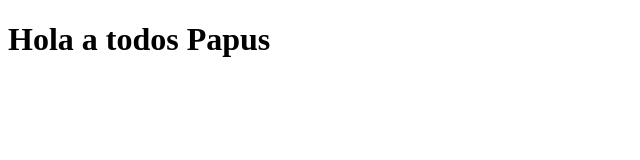
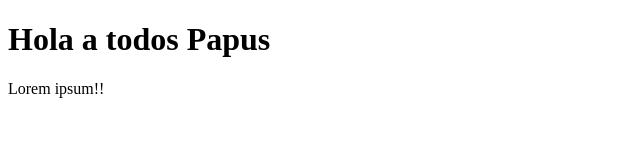
Before and after one commit to JDF-SF90/gittutorial, a plain HTML site: page index.html in a window 1280 px wide. Shown: the whole page, without its empty margins (0-640 px from the left). Drawn offline with Linux system fonts and the light colour scheme.

Commit message:
agregamos un parrafo

```diff
--- a/index.html
+++ b/index.html
@@ -10,6 +10,7 @@
 
 <body>
     <h1>Hola a todos Papus</h1>
+    <p>Lorem ipsum!!</p>
 </body>
 
 </html>
```
